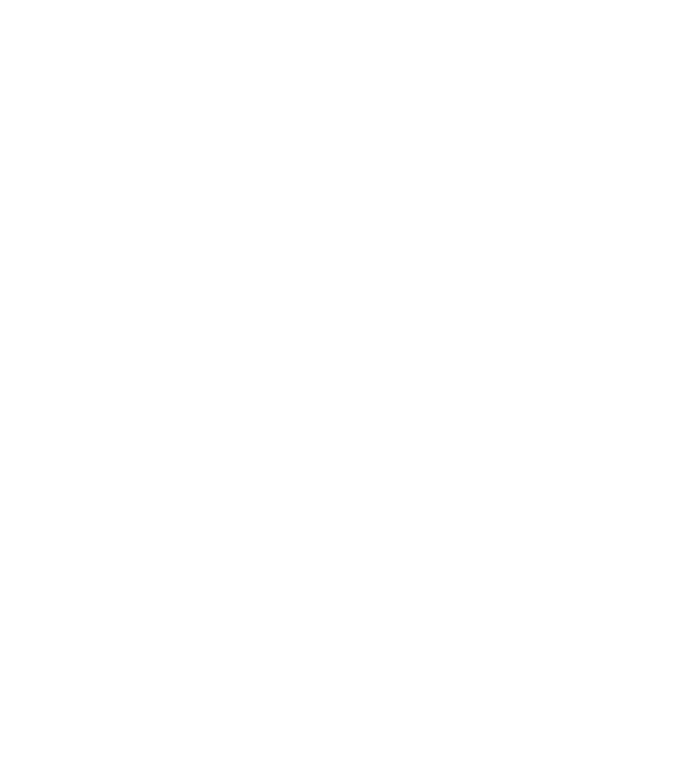
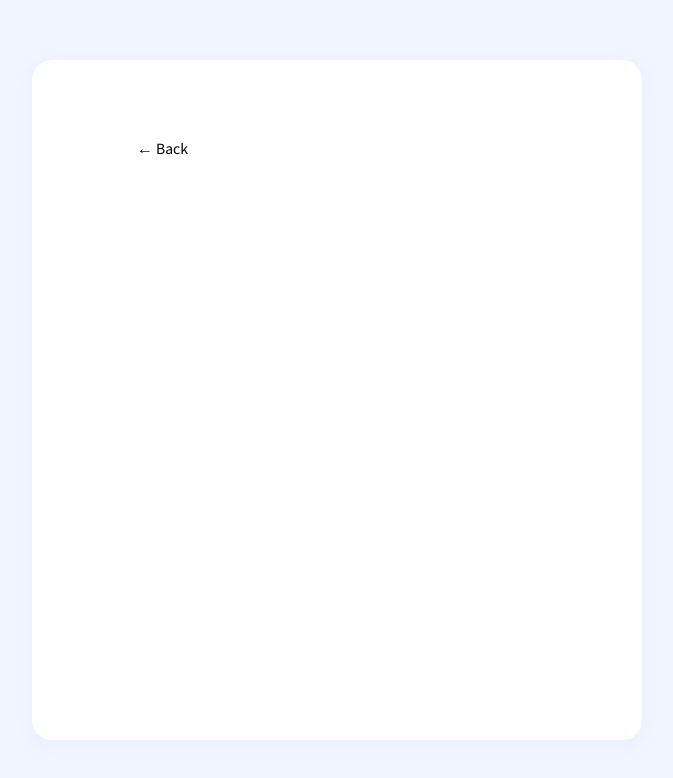
Before and after one commit to night417/trend-micro-task, a React (Create React App) app: page /sign-up in a window 1280 px wide. Shown: the top 778 px of the page, without its empty margins (303-976 px from the left). Built offline with nearby package versions, Linux system fonts and the light colour scheme.

Commit message:
Add component ReturnButton

```diff
--- /dev/null
+++ b/src/Components/ReturnButton.tsx
@@ -0,0 +1,19 @@
+import React from "react";
+import { useNavigate } from "react-router-dom";
+
+export const ReturnButton = ({
+  text,
+  path,
+  className,
+}: {
+  text: string;
+  path: string;
+  className?: string;
+}) => {
+  let navigate = useNavigate();
+  return (
+    <a className={`return-button ${className}`} onClick={() => navigate(path)}>
+      ←<span className="return-button__text">{text}</span>
+    </a>
+  );
+};
--- a/src/Pages/SignUp.tsx
+++ b/src/Pages/SignUp.tsx
@@ -1,9 +1,14 @@
-import React from 'react'
+import React, { useState } from "react";
+import { ReturnButton } from "../Components/ReturnButton";
 
 export const SignUp = () => {
-    return (
-        <div>
-
+  return (
+    <div id="sign-up">
+      <div className="sign-up__background">
+        <div className="sign-up__content-box">
+          <ReturnButton className="sign-up__return-btn" text="Back" path="/" />
         </div>
-    )
-}
+      </div>
+    </div>
+  );
+};
--- a/src/Styles/app.scss
+++ b/src/Styles/app.scss
@@ -1 +1,7 @@
 @import "./main.scss";
+
+// ui components
+@import "./ui-ReturnButton.scss";
+
+// pages
+@import "./page-SignUp.scss";
--- /dev/null
+++ b/src/Styles/page-SignUp.scss
@@ -0,0 +1,23 @@
+.sign-up__background {
+  width: 100vw;
+  height: 100vh;
+  background-color: $color-blue-light;
+}
+
+.sign-up__content-box {
+  width: 610px;
+  height: 680px;
+  background-color: $color-white;
+  border-radius: 20px;
+  box-shadow: 0px 5px 10px 5px rgba(222, 231, 255, 0.25);
+  left: 50%;
+  top: 50%;
+  transform: translate(-50%, -50%);
+  padding: 75px 105px 35px;
+}
+
+.return-btn-box {
+  position: absolute;
+  top: 30px;
+  left: 30px;
+}
--- /dev/null
+++ b/src/Styles/ui-ReturnButton.scss
@@ -0,0 +1,13 @@
+.return-button {
+  padding-right: 4px;
+  cursor: pointer;
+  &:hover {
+    border-bottom: 2px solid $color-blue;
+    font-weight: 700;
+  }
+  &__text {
+    margin-left: 3px;
+    font-size: 0.875rem;
+    line-height: 1.0625rem;
+  }
+}
```
